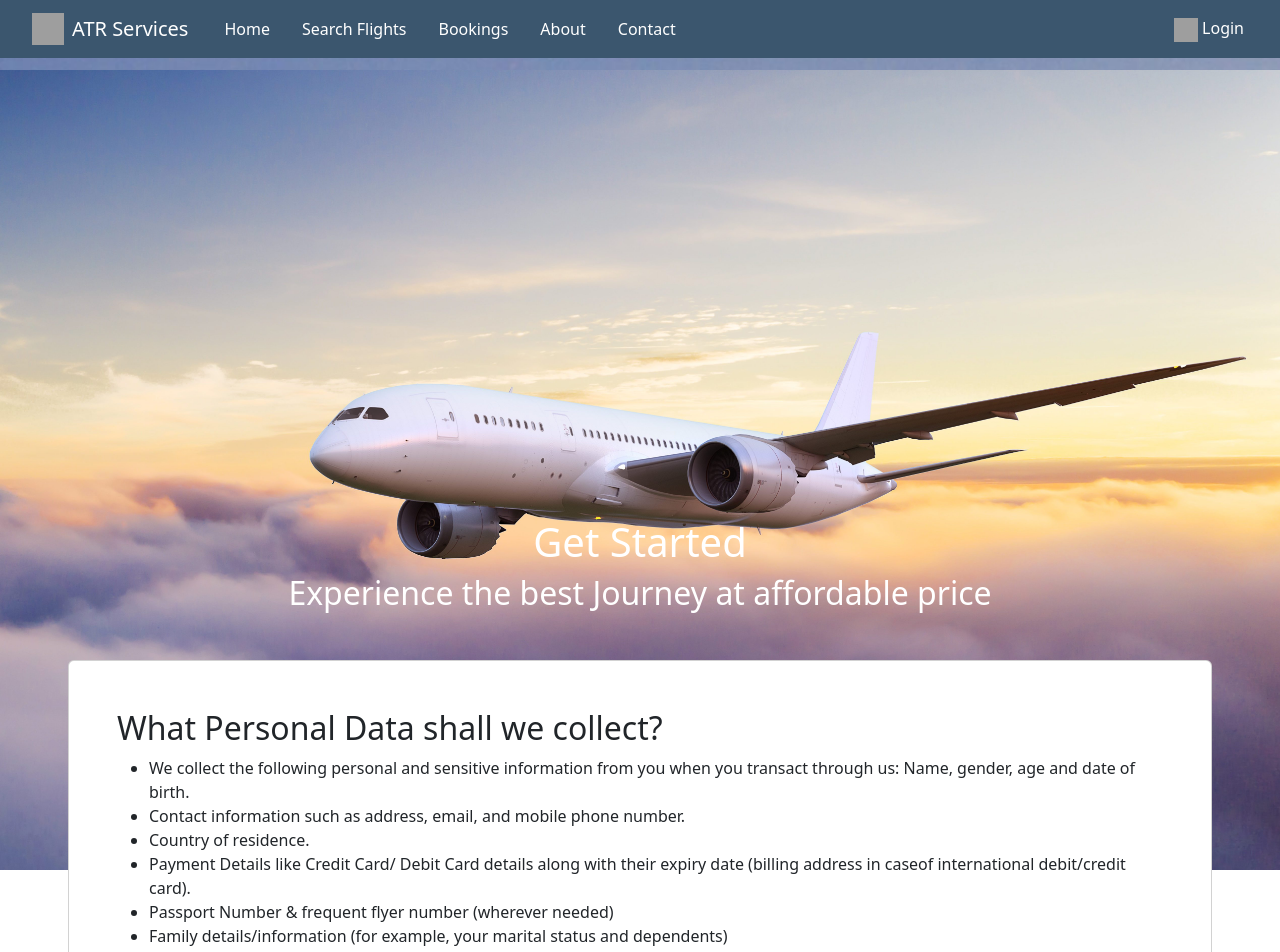
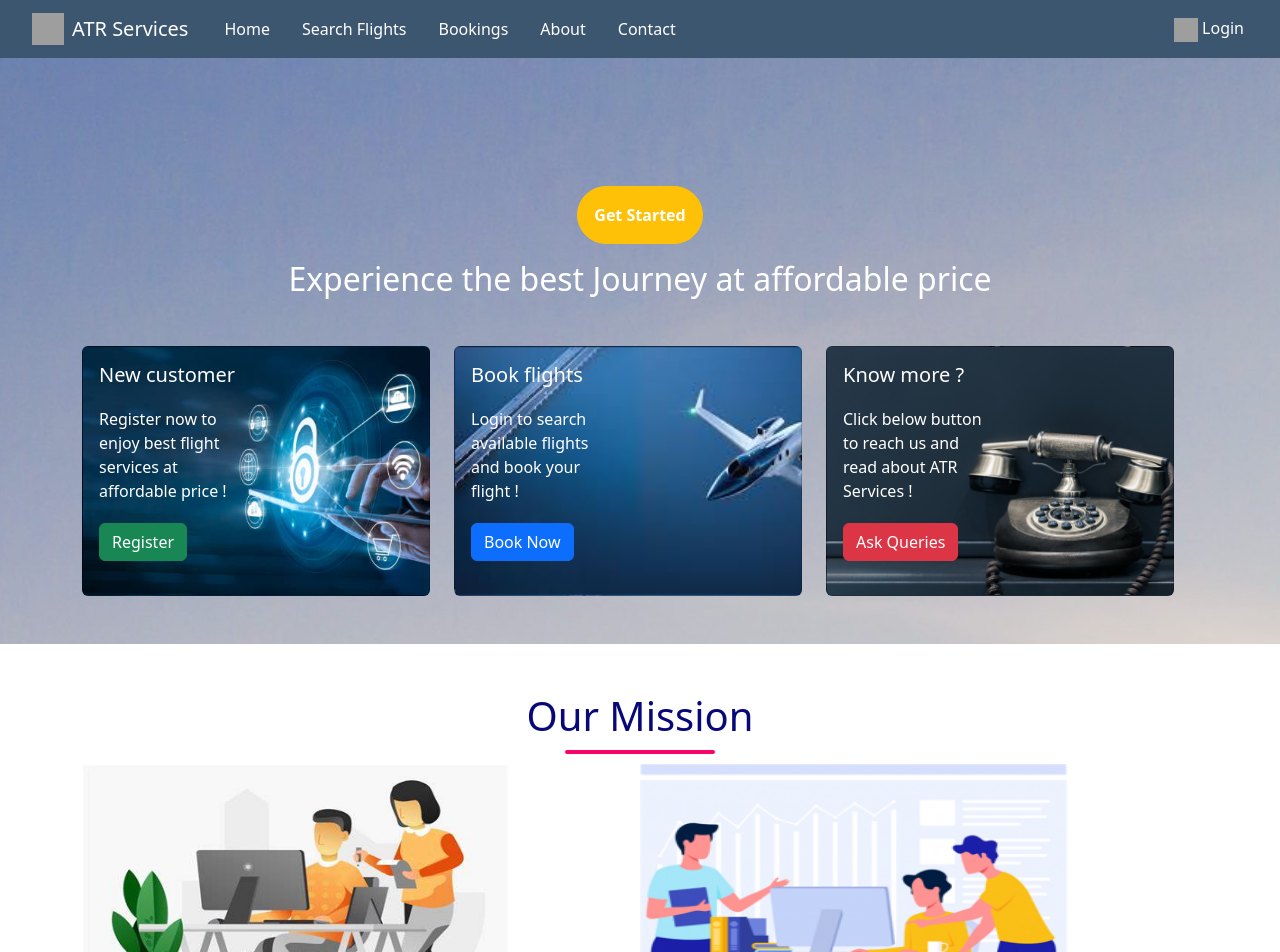
Before and after one commit to Chitranjan-Sharma/airticketsystem-app, an Angular app: page / in a window 1280 px wide. Shown: the top 952 px of the page. Built offline with nearby package versions, Linux system fonts and the light colour scheme; grey boxes are pictures that could not be loaded.

Commit message:
Homepage UI updated

```diff
--- a/src/app/api/api.service.ts
+++ b/src/app/api/api.service.ts
@@ -12,6 +12,7 @@ import { Register } from '../models/register.model';
 })
 export class API {
   isLoggedIn: boolean = false;
+  isRegister: boolean = false;
 
   constructor(private http: HttpClient) { }
 
--- a/src/app/comp/book-ticket/book-ticket.component.ts
+++ b/src/app/comp/book-ticket/book-ticket.component.ts
@@ -59,6 +59,7 @@ export class BookTicketComponent implements OnInit {
       this.ticket.Address != '' && this.ticket.JourneyDate != '' && this.ticket.TotalFare != 0) {
       this.api.bookTicket(this.ticket).subscribe((res) => {
         alert("Ticket booked !");
+        this.api.ticketData = new Ticket;
       },
         (error) => {
           alert(error);
--- a/src/app/comp/home/home.component.css
+++ b/src/app/comp/home/home.component.css
@@ -1,20 +1,37 @@
-.home {
-    background-image: url(/assets/image/flight.jpg);
-    width: 100%;
-    height: 100vh;
-    background-position: bottom;
+.card_bg {
+    background-image: url('/assets/image/bgk.jpg');
+    height: 250px;
+    width: fit-content;
     background-size: cover;
-    padding-top: 400px;
-    justify-content: center;
+    display: flex;
+    justify-content: flex-start;
+    padding-right: 50%;
+}
+
+.card_bg2 {
+    background-image: url('/assets/image/plane_background.jpg');
+    height: 250px;
+    width: fit-content;
+    background-size: cover;
+    display: flex;
+    justify-content: flex-start;
+    padding-right: 50%;
+}
+
+.card_bg3 {
+    background-image: url('/assets/image/cts.jpg');
+    height: 250px;
+    width: fit-content;
+    background-size: cover;
+    display: flex;
+    justify-content: flex-start;
+    padding-right: 50%;
 }
 
 .pd {
+    padding-top: 100px;
     padding-left: 20px;
     padding-right: 20px;
-}
-
-.header-content h2 {
-    font-size: 4vmin;
 }
 
 .line {
@@ -25,16 +42,6 @@
     border-radius: 5px;
 }
 
-.header-content h3 {
-    font-size: 7vmin;
-    margin-top: 40px;
-    margin-bottom: 30px;
-}
-
-.card-thumbnail {
-    max-height: 250px;
-    overflow: hidden;
-}
 
 /* ------------mission--------------- */
 .imgSize {
--- a/src/app/comp/home/home.component.html
+++ b/src/app/comp/home/home.component.html
@@ -1,26 +1,46 @@
-<div class="home pd">
-
-    <h1 class="text-center text-white mt-5">Get Started</h1>
+<div class=" pd">
+    <div class="d-flex justify-content-center ">
+        <button class="btn btn-warning fw-bold text-white p-3 my-3 rounded-pill" (click)="loginNow()">Get Started</button>
+    </div>
 
     <h2 class="text-center text-white">Experience the best Journey at affordable price</h2>
-    <div class="card p-5 m-5">
-        <h2> What Personal Data shall we collect?</h2>
-        <ul>
-            <li>We collect the following personal and sensitive information from you when you transact through
-                us:
-                Name, gender, age and date of birth.</li>
-            <li>Contact information such as address, email, and mobile phone number.</li>
-            <li>Country of residence.</li>
-            <li>Payment Details like Credit Card/ Debit Card details along with their expiry date (billing
-                address
-                in caseof international debit/credit card).</li>
-            <li>Passport Number & frequent flyer number (wherever needed)</li>
-            <li>Family details/information (for example, your marital status and dependents)</li>
-            <li>Employment and education details (for example, the organization you work for, your job title and
-                your education details)</li>
-        </ul>
+
+    <div class="container my-5">
+        <div class="row">
+            <div class="col-md-4">
+                <div class="card text-white card_bg">
+                    <div class="card-body">
+                        <h5 class="card-title">New customer</h5>
+                        <p class="card-text text-white">Register now to enjoy best flight services at affordable price !
+                        </p>
+                        <button class="btn btn-success" (click)="register()">Register</button>
+                    </div>
+                </div>
+            </div>
+
+            <div class="col-md-4">
+                <div class="card text-white card_bg2">
+                    <div class="card-body">
+                        <h5 class="card-title">Book flights</h5>
+                        <p class="card-text text-white">Login to search available flights and book your flight !
+                        </p>
+                        <button class="btn btn-primary" (click)="bookFlight()">Book Now</button>
+                    </div>
+                </div>
+            </div>
+
+            <div class="col-md-4">
+                <div class="card text-white card_bg3">
+                    <div class="card-body">
+                        <h5 class="card-title">Know more ?</h5>
+                        <p class="card-text text-white">Click below button to reach us and read about ATR Services !
+                        </p>
+                        <button class="btn btn-danger" (click)="askQuery()">Ask Queries</button>
+                    </div>
+                </div>
+            </div>
+        </div>
     </div>
-
 </div>
 
 <!-- --------------Mission--------- -->
--- a/src/app/comp/home/home.component.ts
+++ b/src/app/comp/home/home.component.ts
@@ -1,4 +1,6 @@
 import { Component } from '@angular/core';
+import { Router } from '@angular/router';
+import { API } from 'src/app/api/api.service';
 
 @Component({
   selector: 'app-home',
@@ -6,8 +8,26 @@ import { Component } from '@angular/core';
   styleUrls: ['./home.component.css']
 })
 export class HomeComponent {
-  constructor() { }
+  constructor(private api: API, public router: Router) { }
 
   ngOnInit(): void {
   }
+
+  register() {
+    this.api.isLoggedIn = false;
+    this.api.isRegister = true;
+    this.router.navigate(["comp/login"]);
+  }
+
+  bookFlight() {
+    this.router.navigate(["comp/searchFlights"]);
+  }
+
+  askQuery() {
+    this.router.navigate(["comp/contact"]);
+  }
+
+  loginNow() {
+    this.router.navigate(["comp/login"]);
+  }
 }
--- a/src/app/comp/login/login.component.html
+++ b/src/app/comp/login/login.component.html
@@ -2,7 +2,7 @@
     <div class="col d-flex justify-content-end align-items-end ">
         <div class="col-md-4 m-5">
             <div class="card bg-light " style="max-width: 350px;">
-                <div class="card-body p-4 text-center" *ngIf="!isRegister; else register">
+                <div class="card-body p-4 text-center" *ngIf="!api.isRegister; else register">
 
                     <div class="mb-md-5 mt-md-4 pb-5">
                         <h4 class="mb-5">Login</h4>
@@ -27,7 +27,7 @@
 
                     </div>
 
-                    <h6>Create new account ! <a class="text-danger mb-5" (click)="isRegister = true">New</a> </h6>
+                    <h6>Create new account ! <a class="text-danger mb-5" (click)="api.isRegister = true">New</a> </h6>
 
                 </div>
 
@@ -64,7 +64,8 @@
 
                         </div>
 
-                        <h6>Already have an account ! <a class="text-danger mb-5" (click)="isRegister = false">Login</a>
+                        <h6>Already have an account ! <a class="text-danger mb-5"
+                                (click)="api.isRegister = false">Login</a>
                         </h6>
 
                     </div>
--- a/src/app/comp/login/login.component.ts
+++ b/src/app/comp/login/login.component.ts
@@ -14,9 +14,6 @@ export class LoginComponent implements OnInit {
   ngOnInit(): void {
   }
 
-  isRegister: boolean = false;
-  isLoggedIn: boolean = false;
-
   email: string = '';
   password: string = '';
   userName: string = '';
@@ -27,7 +24,8 @@ export class LoginComponent implements OnInit {
       if (users != null) {
         users.forEach((e: any) => {
           if (e.Email == this.email && e.Password == this.password) {
-            this.isLoggedIn = true;
+
+            this.api.isLoggedIn = true;
             this.gotoSearchFlight();
             this.api.isLoggedIn = true;
             this.api.userData.CustomerId = e.CustomerId;
@@ -54,7 +52,7 @@ export class LoginComponent implements OnInit {
           this.api.userData.Name = '';
           this.api.userData.Password = '';
 
-          this.isRegister = false;
+          this.api.isRegister = false;
         },
           (error) => {
             console.log(error);
```
Also changed, not shown: src/assets/image/cts.jpg (added).
